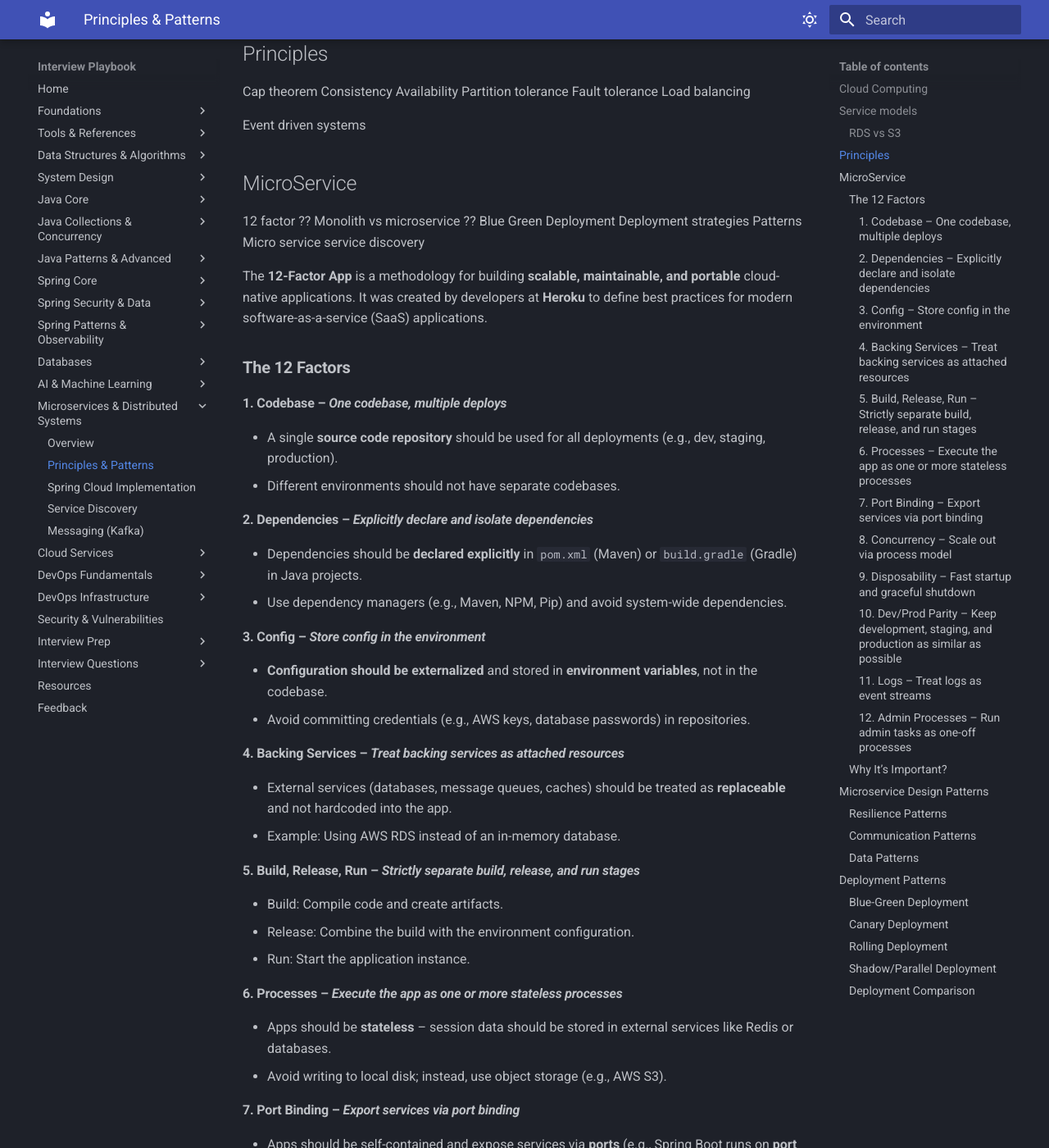
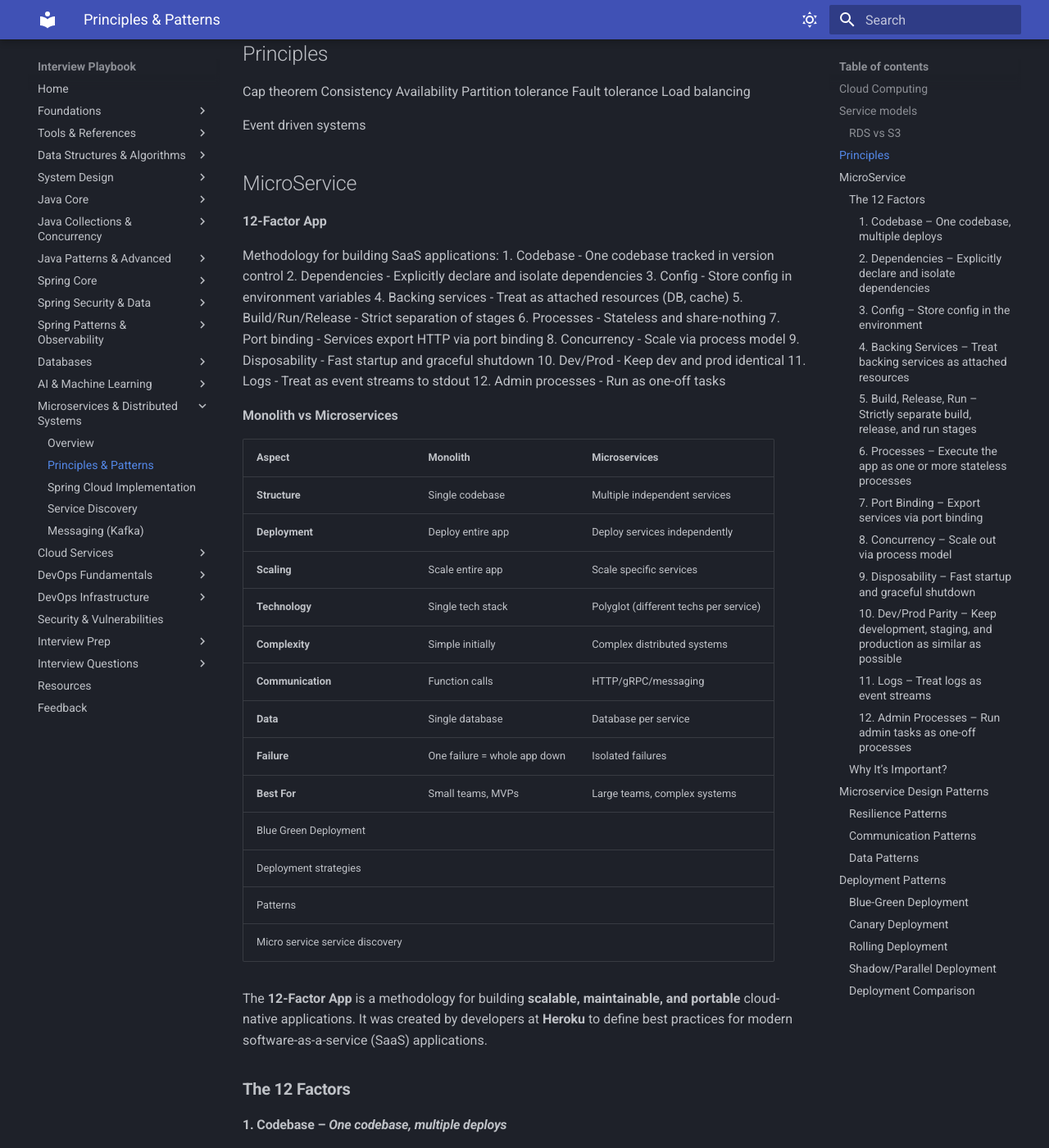
Before and after one commit to ananduvt/anandu-interview-playbook, an MkDocs documentation site: the page built from docs/microservices-distributed/principles.md, in a window 1280 px wide and 1400 px high, scrolled down 2027 px. Shown: the whole window at 82% size. Built offline with MkDocs 1.6.1 and Material for MkDocs 9.7.7, drawn with Linux system fonts in a browser that asks for light colours.

Commit message:
Remove all '??' markers and add missing content explanations
CLEANED:
- java-core/basics.md: Static, Serialization, Optional, Generics, Constructor patterns, Comparable/Comparator
- java-collections/collections.md: Collections hierarchy image reference
- java-core/oop.md: Multiple inheritance resolution example
- java-patterns-advanced/design-patterns.md: Visitor pattern reference
- microservices-distributed/principles.md: Added 12-Factor App methodology & Monolith vs Microservices comparison

All documentation now clean with no '??' markers remaining.

Co-Authored-By: Claude Haiku 4.5 <noreply@anthropic.com>

```diff
--- a/docs/microservices-distributed/principles.md
+++ b/docs/microservices-distributed/principles.md
@@ -62,8 +62,35 @@ Event driven systems
 
 ## MicroService
 
-12 factor ??
-Monolith vs microservice ??
+**12-Factor App**
+
+Methodology for building SaaS applications:
+1. Codebase - One codebase tracked in version control
+2. Dependencies - Explicitly declare and isolate dependencies
+3. Config - Store config in environment variables
+4. Backing services - Treat as attached resources (DB, cache)
+5. Build/Run/Release - Strict separation of stages
+6. Processes - Stateless and share-nothing
+7. Port binding - Services export HTTP via port binding
+8. Concurrency - Scale via process model
+9. Disposability - Fast startup and graceful shutdown
+10. Dev/Prod - Keep dev and prod identical
+11. Logs - Treat as event streams to stdout
+12. Admin processes - Run as one-off tasks
+
+**Monolith vs Microservices**
+
+| Aspect | Monolith | Microservices |
+|--------|----------|--------------|
+| **Structure** | Single codebase | Multiple independent services |
+| **Deployment** | Deploy entire app | Deploy services independently |
+| **Scaling** | Scale entire app | Scale specific services |
+| **Technology** | Single tech stack | Polyglot (different techs per service) |
+| **Complexity** | Simple initially | Complex distributed systems |
+| **Communication** | Function calls | HTTP/gRPC/messaging |
+| **Data** | Single database | Database per service |
+| **Failure** | One failure = whole app down | Isolated failures |
+| **Best For** | Small teams, MVPs | Large teams, complex systems |
 Blue Green Deployment
 Deployment strategies
 Patterns
```
Also changed, not shown: docs/java-collections-concurrency/collections.md (+2 -1 lines), docs/java-core/basics.md (+22 -10 lines), docs/java-core/oop.md (+2 -1 lines), docs/java-patterns-advanced/design-patterns.md (+3 -1 lines).
